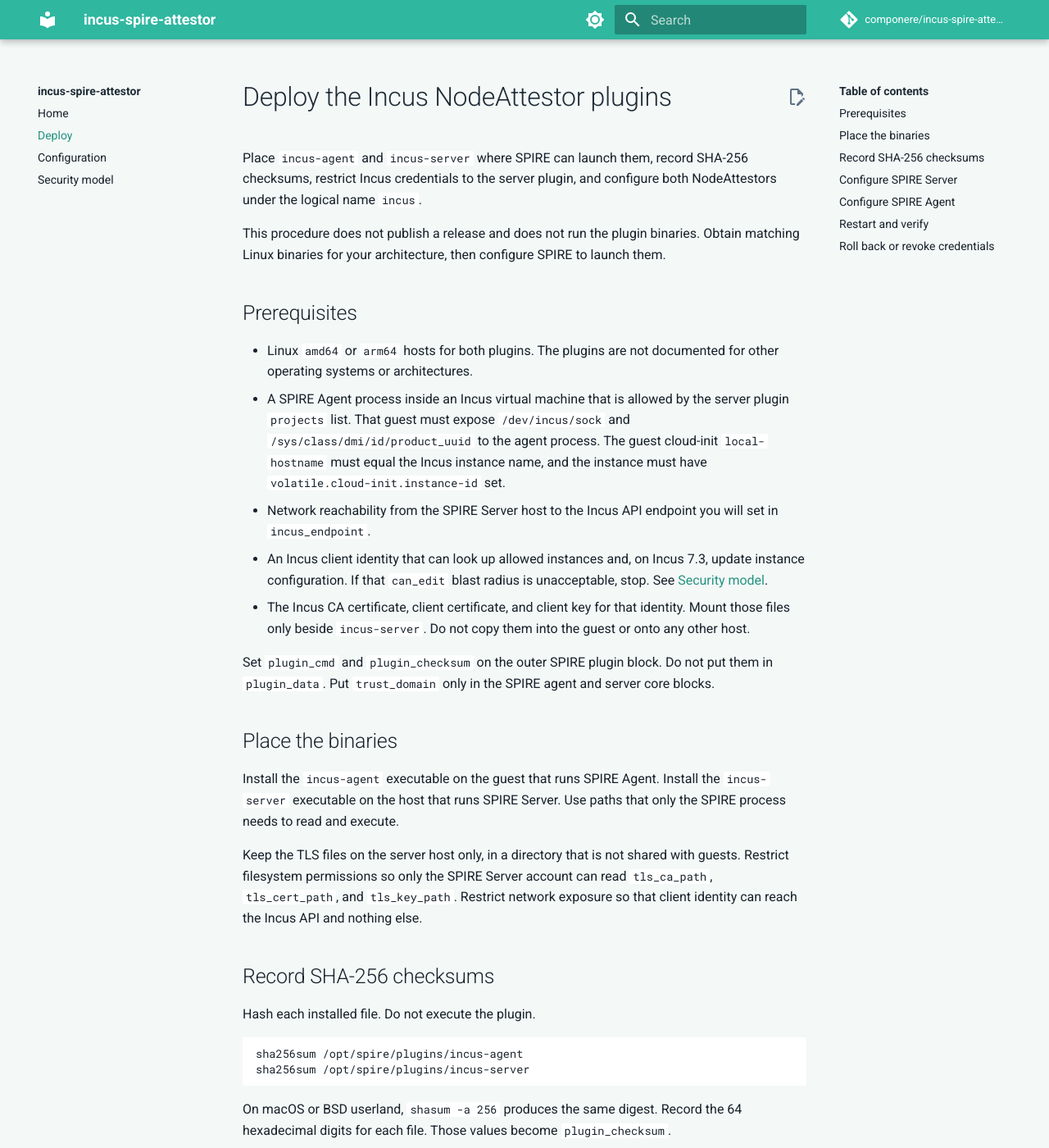
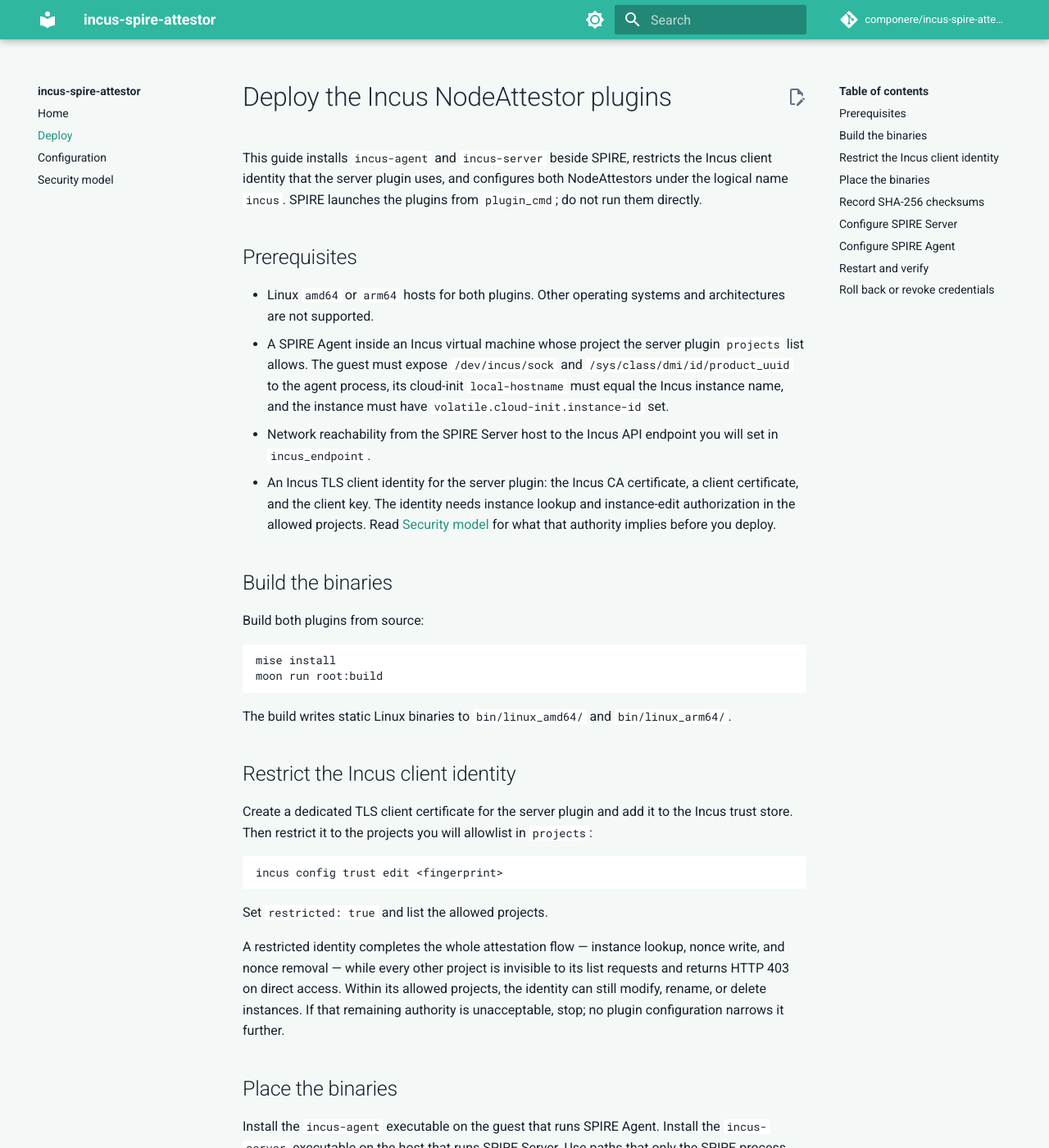
Before and after one commit to componere/incus-spire-attestor, an MkDocs documentation site: the page built from docs/docs/how-to/deploy.md, in a window 1280 px wide and 1400 px high. Shown: the whole window at 82% size. Built offline with MkDocs 1.6.1 and Material for MkDocs 9.7.7, drawn with Linux system fonts in a browser that asks for light colours; comment, search, counter and statistics services are not loaded; some of the changed text lies outside the part shown.

Commit message:
docs: verify against code and document restricted-certificate deployment (#19)

````diff
--- a/docs/docs/how-to/deploy.md
+++ b/docs/docs/how-to/deploy.md
@@ -5,36 +5,59 @@
 
 # Deploy the Incus NodeAttestor plugins
 
-Place `incus-agent` and `incus-server` where SPIRE can launch them, record
-SHA-256 checksums, restrict Incus credentials to the server plugin, and
-configure both NodeAttestors under the logical name `incus`.
-
-This procedure does not publish a release and does not run the plugin
-binaries. Obtain matching Linux binaries for your architecture, then
-configure SPIRE to launch them.
+This guide installs `incus-agent` and `incus-server` beside SPIRE,
+restricts the Incus client identity that the server plugin uses, and
+configures both NodeAttestors under the logical name `incus`. SPIRE
+launches the plugins from `plugin_cmd`; do not run them directly.
 
 ## Prerequisites
 
-- Linux `amd64` or `arm64` hosts for both plugins. The plugins are not
-  documented for other operating systems or architectures.
-- A SPIRE Agent process inside an Incus virtual machine that is allowed
-  by the server plugin `projects` list. That guest must expose
+- Linux `amd64` or `arm64` hosts for both plugins. Other operating
+  systems and architectures are not supported.
+- A SPIRE Agent inside an Incus virtual machine whose project the
+  server plugin `projects` list allows. The guest must expose
   `/dev/incus/sock` and `/sys/class/dmi/id/product_uuid` to the agent
-  process. The guest cloud-init `local-hostname` must equal the Incus
+  process, its cloud-init `local-hostname` must equal the Incus
   instance name, and the instance must have
   `volatile.cloud-init.instance-id` set.
 - Network reachability from the SPIRE Server host to the Incus API
   endpoint you will set in `incus_endpoint`.
-- An Incus client identity that can look up allowed instances and, on
-  Incus 7.3, update instance configuration. If that `can_edit` blast
-  radius is unacceptable, stop. See [Security model](../explanation/security-model.md).
-- The Incus CA certificate, client certificate, and client key for that
-  identity. Mount those files only beside `incus-server`. Do not copy
-  them into the guest or onto any other host.
+- An Incus TLS client identity for the server plugin: the Incus CA
+  certificate, a client certificate, and the client key. The identity
+  needs instance lookup and instance-edit authorization in the allowed
+  projects. Read [Security model](../explanation/security-model.md)
+  for what that authority implies before you deploy.
 
-Set `plugin_cmd` and `plugin_checksum` on the outer SPIRE plugin block.
-Do not put them in `plugin_data`. Put `trust_domain` only in the SPIRE
-agent and server core blocks.
+## Build the binaries
+
+Build both plugins from source:
+
+```sh
+mise install
+moon run root:build
+```
+
+The build writes static Linux binaries to `bin/linux_amd64/` and
+`bin/linux_arm64/`.
+
+## Restrict the Incus client identity
+
+Create a dedicated TLS client certificate for the server plugin and add
+it to the Incus trust store. Then restrict it to the projects you will
+allowlist in `projects`:
+
+```sh
+incus config trust edit <fingerprint>
+```
+
+Set `restricted: true` and list the allowed projects.
+
+A restricted identity completes the whole attestation flow — instance
+lookup, nonce write, and nonce removal — while every other project is
+invisible to its list requests and returns HTTP 403 on direct access.
+Within its allowed projects, the identity can still modify, rename, or
+delete instances. If that remaining authority is unacceptable, stop; no
+plugin configuration narrows it further.
 
 ## Place the binaries
 
@@ -46,7 +69,8 @@
 shared with guests. Restrict filesystem permissions so only the SPIRE
 Server account can read `tls_ca_path`, `tls_cert_path`, and
 `tls_key_path`. Restrict network exposure so that client identity can
-reach the Incus API and nothing else.
+reach the Incus API and nothing else. Do not copy the TLS files into
+the guest or onto any other host.
 
 ## Record SHA-256 checksums
 
@@ -57,7 +81,6 @@
 sha256sum /opt/spire/plugins/incus-server
 ```
 
-On macOS or BSD userland, `shasum -a 256` produces the same digest.
 Record the 64 hexadecimal digits for each file. Those values become
 `plugin_checksum`.
 
@@ -103,10 +126,9 @@
 with values for this deployment. `user_selectors` may be omitted when
 you do not want configured `user.*` selectors.
 
-Keep `challenge_response_timeout` greater than the agent `poll_timeout`.
-The defaults are `10s` and `5s`. If you change either value, preserve
-that margin so the guest can observe the nonce key before the server
-gives up.
+Keep `challenge_response_timeout` greater than the agent `poll_timeout`
+so the guest can observe the nonce key before the server gives up. The
+defaults, `10s` and `5s`, already have that margin.
 
 Field meanings, defaults, and bounds are in
 [Configuration](../reference/configuration.md).
@@ -136,7 +158,7 @@
 ```
 
 Replace the checksum placeholder with the SHA-256 of the installed
-`incus-agent` file. `project` is optional; set it to the guest’s Incus
+`incus-agent` file. `project` is optional; set it to the guest's Incus
 project when you know it. `poll_timeout` may be omitted to use `5s`.
 
 ## Restart and verify
@@ -172,8 +194,8 @@
 To roll back, restore the previous plugin paths, checksums, and
 `plugin_data`, then restart SPIRE Server and SPIRE Agent.
 
-If the Incus client certificate or key may have been exposed, revoke
-that client identity on the Incus side, replace the files mounted beside
-`incus-server`, update `tls_cert_path` and `tls_key_path` if the paths
-changed, and restart SPIRE Server. Remove the old key material from the
-server host.
+If the Incus client certificate or key may have been exposed, remove
+that certificate from the Incus trust store, replace the files mounted
+beside `incus-server`, update `tls_cert_path` and `tls_key_path` if the
+paths changed, and restart SPIRE Server. Remove the old key material
+from the server host.
````
Also changed, not shown: docs/docs/explanation/security-model.md (+19 -7 lines), docs/docs/reference/configuration.md (+10 -8 lines), README.md.
